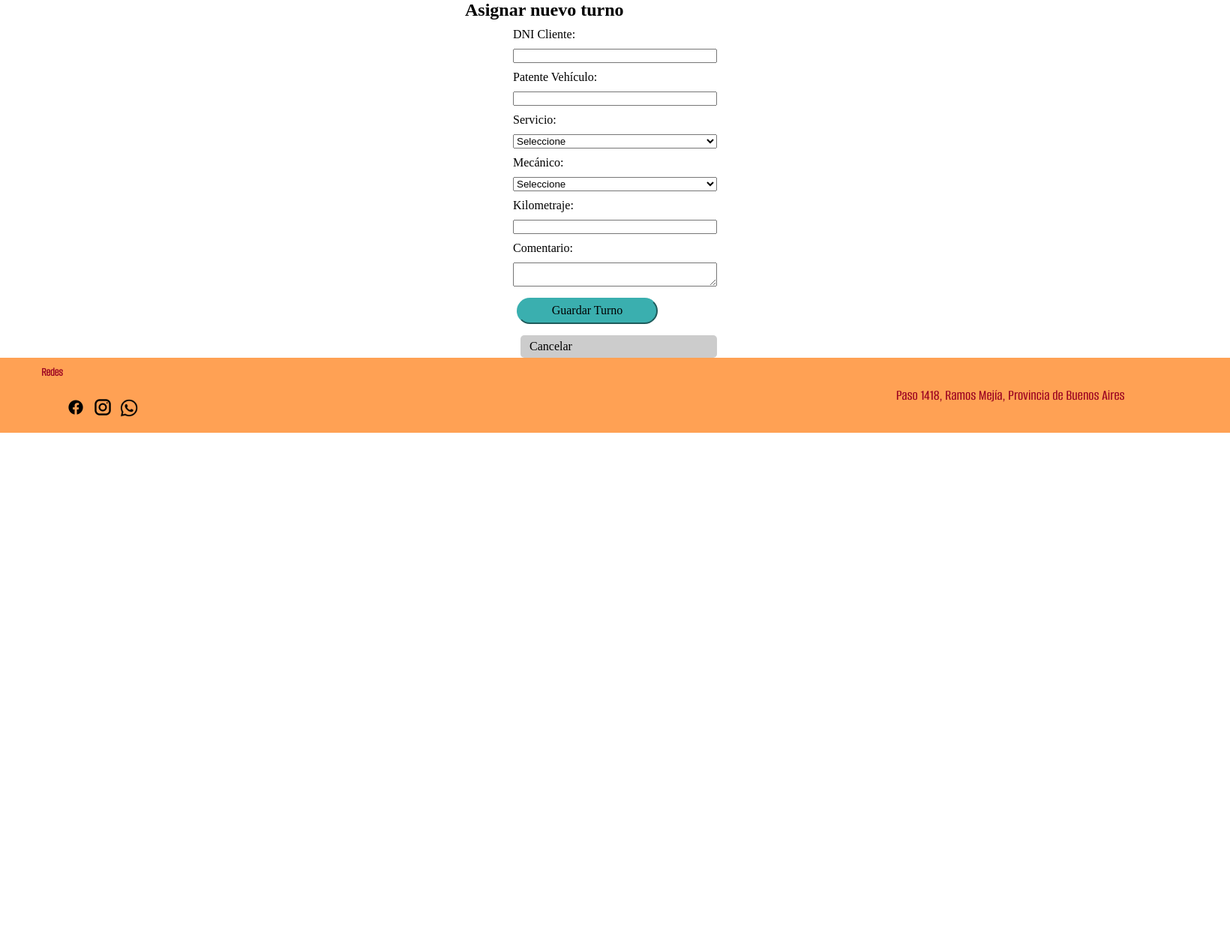
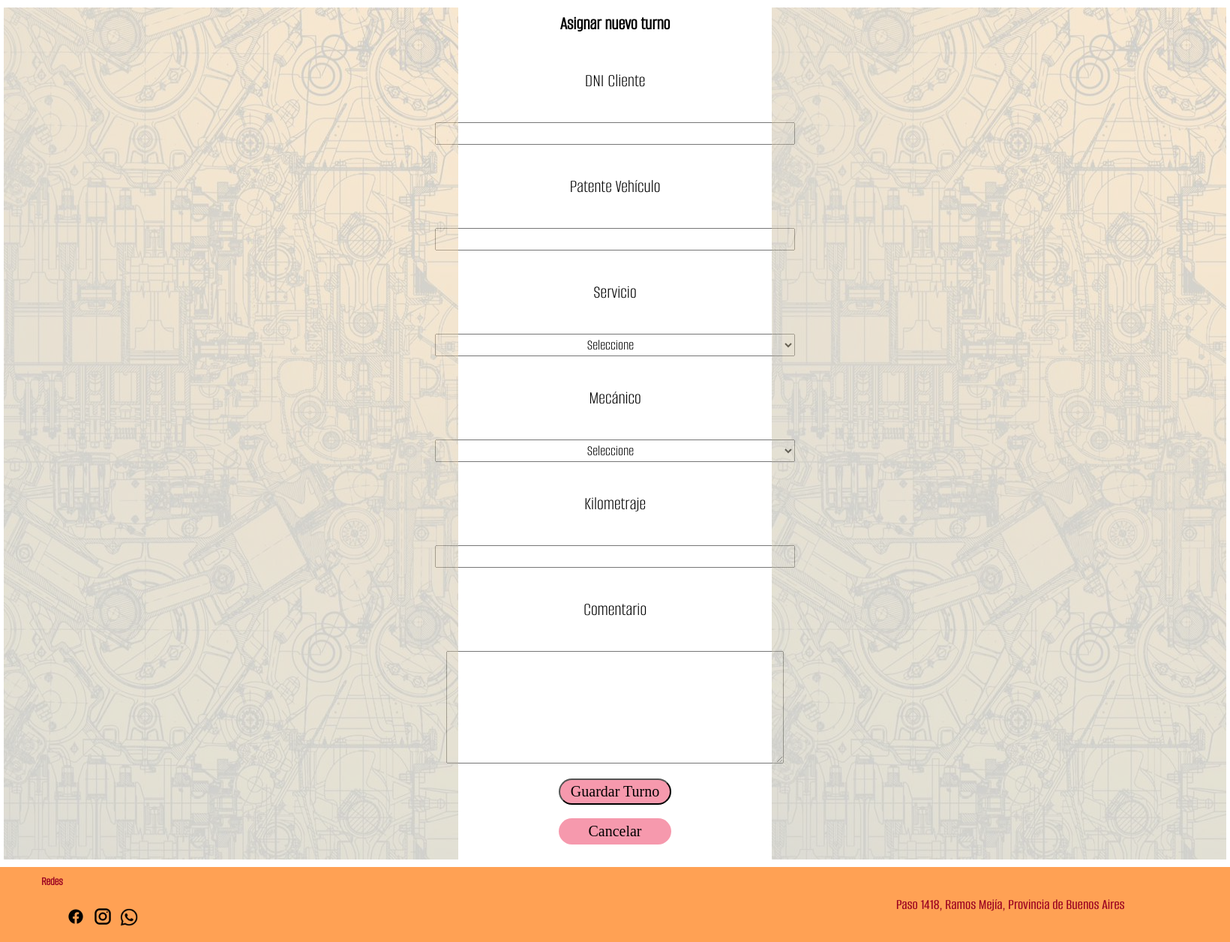
Before and after one commit to SofiDuarte/TallerMecanico, a PHP site: page /tallermecanico/asignar_turno.php in a window 1640 px wide. Shown: the part 91-1347 px from the top of the page at 75% size. Before the commit the page ends 668 px from the top, so only its background shows below. Run offline with PHP 8.4, Linux system fonts and the light colour scheme; a user stored in the database is signed in; data comes from the database, SQL or seed files in the repository; some libraries are stand-ins or nearby versions; some web fonts are replaced.

Commit message:
Actualizacion de css y modificacion de las paginas (recepcionista, turnos, asignar turnos , modificar

```diff
--- a/asignar_turno.php
+++ b/asignar_turno.php
@@ -173,19 +173,21 @@ $mecanicos = $conexion->query("SELECT empleado_DNI, empleado_nombre FROM emplead
 
 <body>
 <?php include("nav_rec.php"); ?>
-<section class="form_turno">
-    <h2>Asignar nuevo turno</h2>
-    <form method="post" class="form_turno">
+<section class="turno_asig">
+     <img class="turno-asig_img" src="fondos/mecanico_fond2.jpg" alt="">
+
+    <form method="post" class="turnos_form_asig">
+        <h2>Asignar nuevo turno</h2>
         <input type="hidden" name="fecha" value="<?= htmlspecialchars($fecha) ?>">
         <input type="hidden" name="hora" value="<?= htmlspecialchars($hora) ?>">
 
-        <label for="cliente_dni">DNI Cliente:</label>
+        <label for="cliente_dni">DNI Cliente</label>
         <input type="text" name="cliente_dni" id="cliente_dni" required>
 
-        <label for="vehiculo_patente">Patente Vehículo:</label>
+        <label for="vehiculo_patente">Patente Vehículo</label>
         <input type="text" name="vehiculo_patente" id="vehiculo_patente" required>
 
-        <label for="servicio_codigo">Servicio:</label>
+        <label for="servicio_codigo">Servicio</label>
         <select name="servicio_codigo" id="servicio_codigo" required>
             <option value="">Seleccione</option>
             <?php foreach ($servicios as $s): ?>
@@ -193,7 +195,7 @@ $mecanicos = $conexion->query("SELECT empleado_DNI, empleado_nombre FROM emplead
             <?php endforeach; ?>
         </select>
 
-        <label for="mecanico_dni">Mecánico:</label>
+        <label for="mecanico_dni">Mecánico</label>
         <select name="mecanico_dni" id="mecanico_dni" required>
             <option value="">Seleccione</option>
             <?php foreach ($mecanicos as $m): ?>
@@ -201,15 +203,19 @@ $mecanicos = $conexion->query("SELECT empleado_DNI, empleado_nombre FROM emplead
             <?php endforeach; ?>
         </select>
 
-        <label for="orden_kilometros">Kilometraje:</label>
+        <label for="orden_kilometros">Kilometraje</label>
         <input type="number" name="orden_kilometros" id="orden_kilometros" required>
 
-        <label for="orden_comentario">Comentario:</label>
-        <textarea name="orden_comentario" id="orden_comentario"></textarea>
+        <label for="orden_comentario">Comentario</label>
+        <textarea name="orden_comentario" id="orden_comentario" class="turnos_area"></textarea>
+        <div class="boton-turno_asig">
+            <input  type="submit" name="asignar" value="Guardar Turno">
+            <br>
+            <a href="turnos.php" >Cancelar</a>
+        </div>
+    </form>
+     <img class="turno-asig_img" src="fondos/mecanico_fond2.jpg" alt="">
 
-        <input class="guardar_rec" type="submit" name="asignar" value="Guardar Turno">
-        <a href="turnos.php" class="cancelar_boton">Cancelar</a>
-    </form>
 </section>
 <?php include("piedepagina.php"); ?>
 <script src="control_inactividad.js"></script>
--- a/conexion_base.php
+++ b/conexion_base.php
@@ -1,9 +1,9 @@
 <?php
 // CONEXIÓN SOFÍA
-// $host = "localhost";
+ $host = "localhost";
 
 // CONEXIÓN CHRISTIAN
-$host = "127.0.0.1:3307";
+//$host = "127.0.0.1:3307";
 $db = "bdd_taller_mecanico_mysql";
 $user = "root";
 $pas = "";
--- a/estilopagina.css
+++ b/estilopagina.css
@@ -1725,7 +1725,7 @@ background-image: url(fondos/mecanico_fond2.jpg);*/
 }
 .boton_historial{text-decoration: none;}
 
-/*HISTORICO VEHICULO CLIENTE*/
+                                    /*HISTORICO VEHICULO CLIENTE*/
 .his_vehiculo_cli{
     min-height: 76vh; /* que ocupe toda la pantalla */
 }
@@ -1755,7 +1755,225 @@ background-image: url(fondos/mecanico_fond2.jpg);*/
 }
 .boton_historial{text-decoration: none; border: none;}
 
-
+                                            /*TURNOS*/
+.turnos_tit{
+    font-family: 'Big_Shoulders_ExtraBold';
+    font-size: 25px;
+    text-align: center;
+}
+
+.turnos h3 {
+    font-family: 'AlumniSans_Light';
+    font-size: 20px;
+    text-align: center;
+}
+.turnos table{
+width: 1200px;
+    height: 500px;
+    text-align: center;
+    margin: auto;
+    border-style: solid;
+    border-color: #FFD054;
+}
+.turnos  th{
+    font-family: 'AlumniSans_Medium';
+    font-size: 25px;
+    text-align: center;
+    border-style: solid;
+    border-color: #FFD054;
+}
+.turnos td{
+    font-family: Arial, 'Big_Shoulders_Medium';
+    font-size: 20px;
+    text-align: center;
+    border-style: dashed;
+    border-color: #FFD054;
+}
+
+.turnos button {
+    border-radius: 18px;
+    background-color: #ed2e577c;
+    border-color: #ed2e577c;
+    width: 60px;
+    height: 25px;
+    font-family: 'Big_Shoulders_Medium';
+    font-size: 15px;
+}
+
+                                        /*ASIGNAR TURNOS*/
+.turno_asig {
+    /*display: flex;
+    flex-direction: column;
+    gap: 10px;
+    max-width: 400px;
+    margin: 0 auto;*/
+}
+
+.turno_asig {
+    min-height: 80vh;
+    display: flex;
+    flex-direction: row;
+    align-items: center;
+    justify-content: space-around;
+}
+.turno-asig_img{
+    margin: 10px 0px 10px;
+    opacity: 50%;
+
+  }
+
+.turno_asig h2 {
+    font-family: 'AlumniSans_Light';
+    font-size: 25px;
+    text-align: center;
+    margin: 5px;
+}
+.turnos_form_asig{
+    display: grid;
+    align-content: center;
+    justify-content: center;
+    justify-items: center;
+    width: 400px;
+}
+
+
+.turnos_form_asig label{
+    font-family: 'AlumniSans_Light';
+    font-size: 25px;
+    text-align: center;
+    margin: 40px;
+}
+
+.turnos_form_asig select{
+    width: 480px;
+    height: 30px;
+    font-family: 'AlumniSans_Light';
+    font-size: 20px;
+    text-align: center;
+}
+
+.turnos_form_asig input{
+    width: 480px;
+    height: 30px;
+}
+
+.turnos_area {
+    width: 450px;
+    height: 150px;
+}
+
+/*.boton-turno_asig{
+    border-radius: 18px;
+    background-color: #ed2e577c;
+    border-color: #ed2e577c;
+    width: 60px;
+    height: 25px;
+    font-family: 'Big_Shoulders_Medium';
+    font-size: 15px;
+}
+*/
+.boton-turno_asig{
+    display: flex;
+    flex-direction: column;
+    align-content: center;
+    align-items: center;
+    justify-content: space-between;
+    margin: 20px;
+}
+
+.boton-turno_asig input {
+    border-radius: 18px;
+    background-color: #ed2e577c;
+    width: 150px;
+    height: 35px;
+    font-family: 'Big_Shoulders_Medium';
+    font-size: 20px;
+}
+.boton-turno_asig a{
+    width: 150px;
+    height: 35px;
+    border-radius: 18px;
+    background-color: #ed2e577c;
+
+    display: flex;
+    justify-content: center;
+    align-items: center;
+    color: #000;
+    text-decoration: none;
+    font-family: 'Big_Shoulders_Medium';
+    font-size:20px;
+}
+
+
+
+
+
+                                    /*MODIFICAR TURNOS*/
+.turno_mod{
+    min-height: 80vh;
+    text-align: center;
+}
+.turno_mod h1{
+    font-family: 'AlumniSans_Light';
+    font-size: 25px;
+    text-align: center;
+    margin: 5px;
+}
+.turno_mod h1{
+    font-family: 'AlumniSans_Light';
+    font-size: 25px;
+    text-align: center;
+    margin: 5px;
+}
+
+.turno_mod-tit{
+    font-family: 'AlumniSans_Light';
+    font-size: 20px;
+    margin: 40px;
+
+}
+
+.turno_mod-sel {
+    width: 480px;
+    height: 30px;
+    margin: auto 15px;
+}
+
+.turno_mod-tit input{
+    width: 480px;
+    height: 30px;
+}
+
+.turno_mod-bot{
+    display: flex;
+    flex-direction: column;
+    align-content: center;
+    align-items: center;
+    justify-content: space-between;
+    margin: 20px;
+}
+
+.turno_mod-bot button {
+    border-radius: 18px;
+    background-color: #ed2e577c;
+    width: 150px;
+    height: 35px;
+    font-family: 'Big_Shoulders_Medium';
+    font-size: 20px;
+}
+.turno_mod-bot a{
+    width: 150px;
+    height: 35px;
+    border-radius: 18px;
+    background-color: #ed2e577c;
+    display: flex;
+    justify-content: center;
+    align-items: center;
+    color: #000;
+    text-decoration: none;
+    font-family: 'Big_Shoulders_Medium';
+    font-size:20px;
+}
 
                                             /*MODALES PERSONALIZADOS*/
 dialog {
--- a/exportar_pdf_orden.php
+++ b/exportar_pdf_orden.php
@@ -1,6 +1,6 @@
 <?php
 require_once('tcpdf/tcpdf.php');
-require_once ('conexion_base.php');
+require_once 'conexion_base.php';
 
 $ordenNum = $_GET['orden'] ?? '';
 
--- a/inicio.php
+++ b/inicio.php
@@ -53,11 +53,6 @@
                         <img src="Promociones/8.jpg">
                 </div>
 
-
-
-
-
-
                         <label for="slide-4" class="slide-control prev control-1">‹</label>
                         <label for="slide-2" class="slide-control next control-1">›</label>
 
--- a/log_turnos.txt
+++ b/log_turnos.txt
@@ -1 +1,4 @@
 [2025-10-09 18:44:47] Empleado 44671150 eliminó el turno ID 45. Resultado: Eliminado con éxito.
+[2025-10-11 08:05:06] Empleado 44671150 eliminó el turno ID 47. Resultado: Eliminado con éxito.
+[2025-10-11 20:55:34] Empleado 44671150 eliminó el turno ID 48. Resultado: Eliminado con éxito.
+[2025-10-11 21:01:39] Empleado 44671150 eliminó el turno ID 49. Resultado: Eliminado con éxito.
```
Also changed, not shown: modificar_turno.php (+22 -20 lines), turnos.php (+2 -43 lines).
